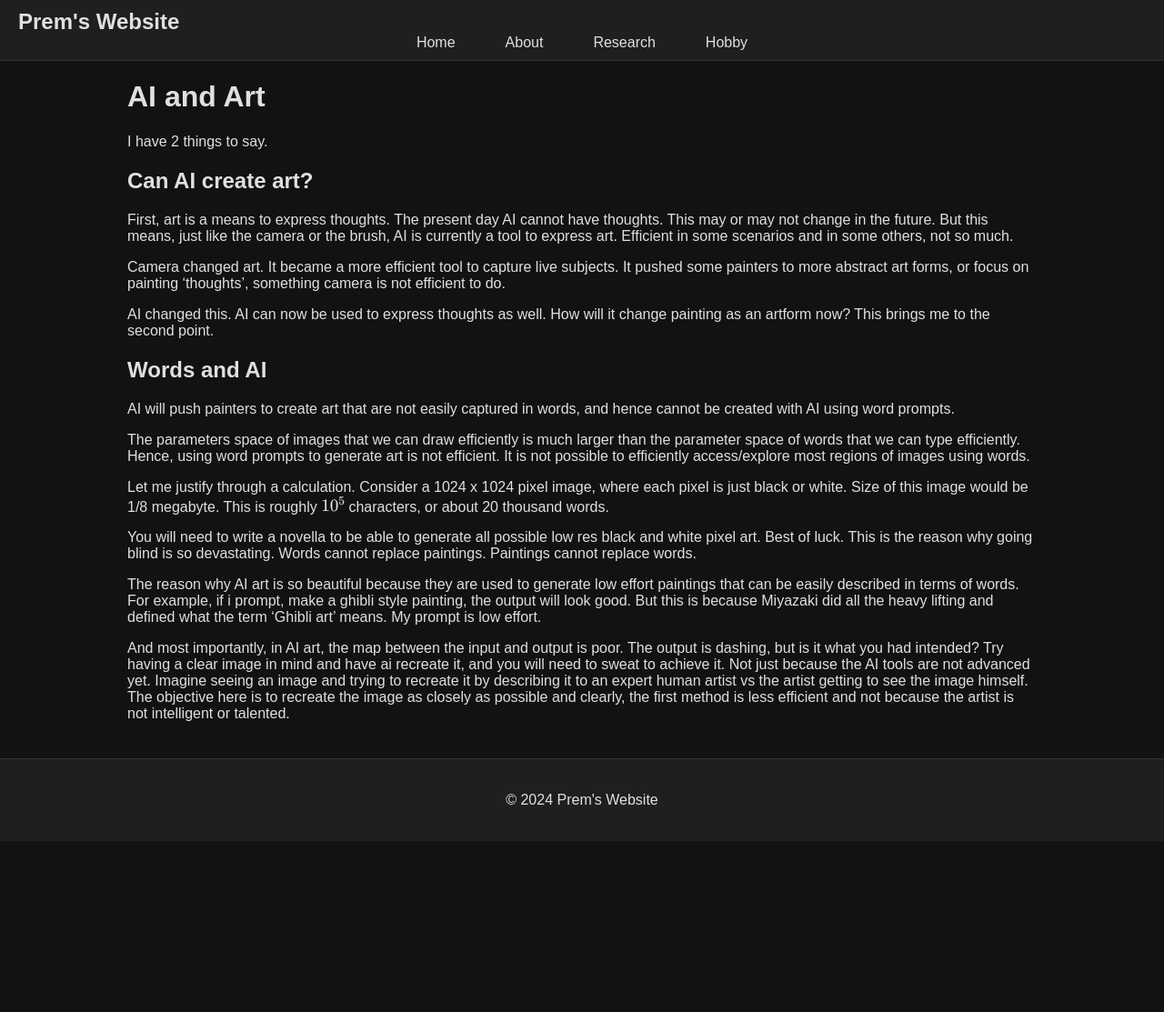
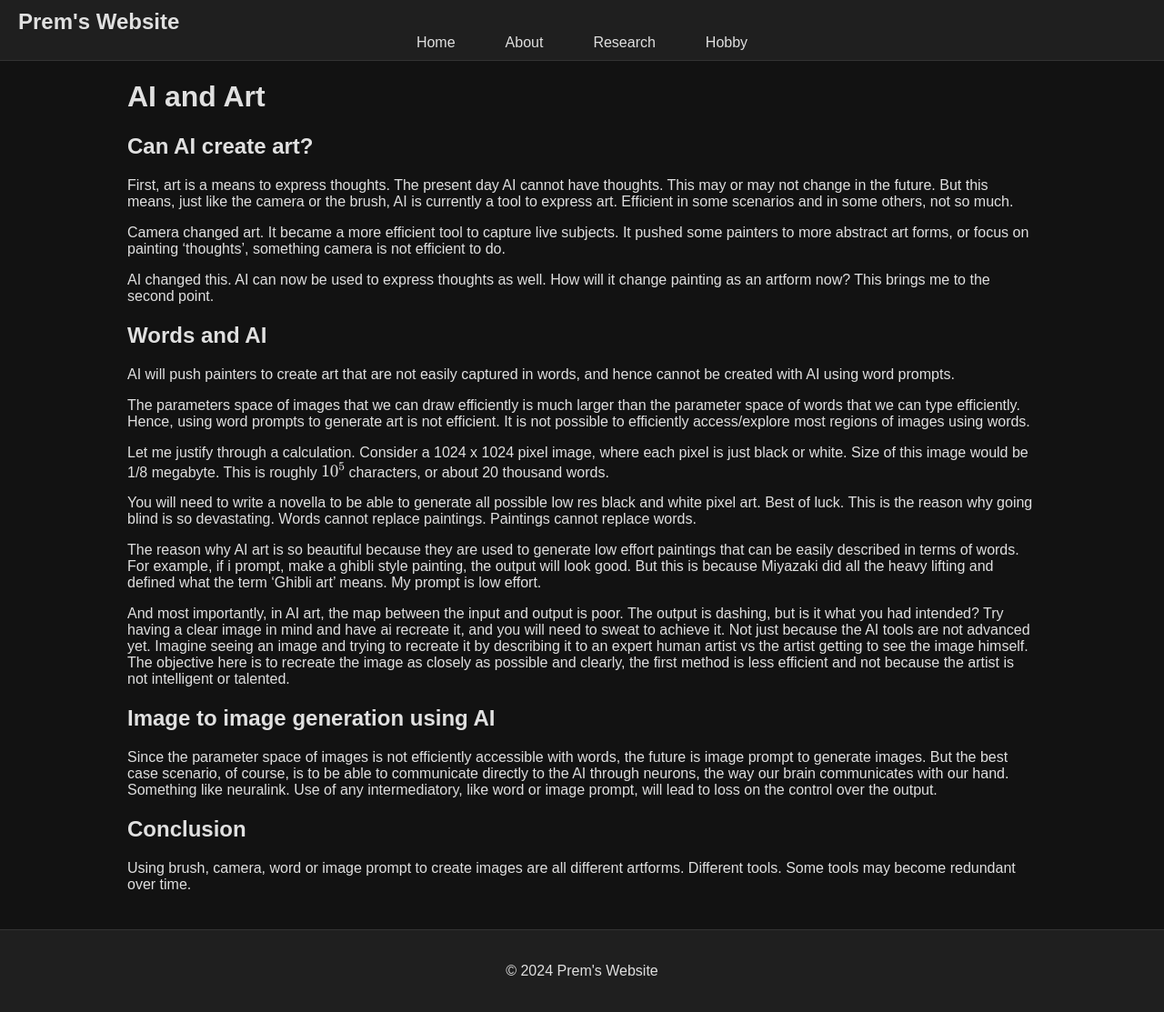
Before and after one commit to prem314/prem314.github.io, a Jekyll site: the page built from ai_and_art.md, in a window 1280 px wide. Shown: the whole page at 91% size. Built offline with Jekyll 4.4.1, drawn with Linux system fonts in a browser that asks for light colours; before the commit the page ends 925 px from its top, so only the background shows below that.

Commit message:
Update ai_and_art.md

```diff
--- a/ai_and_art.md
+++ b/ai_and_art.md
@@ -5,8 +5,6 @@ title: AI and Art
 
 
 # AI and Art
-
-I have 2 things to say.
 
 ## Can AI create art?
 
@@ -29,3 +27,11 @@ You will need to write a novella to be able to generate all possible low res bla
 The reason why AI art is so beautiful because they are used to generate low effort paintings that can be easily described in terms of words. For example, if i prompt, make a ghibli style painting, the output will look good. But this is because Miyazaki did all the heavy lifting and defined what the term 'Ghibli art' means. My prompt is low effort.
 
 And most importantly, in AI art, the map between the input and output is poor. The output is dashing, but is it what you had intended? Try having a clear image in mind and have ai recreate it, and you will need to sweat to achieve it. Not just because the AI tools are not advanced yet. Imagine seeing an image and trying to recreate it by describing it to an expert human artist vs the artist getting to see the image himself. The objective here is to recreate the image as closely as possible and clearly, the first method is less efficient and not because the artist is not intelligent or talented.
+
+## Image to image generation using AI
+
+Since the parameter space of images is not efficiently accessible with words, the future is image prompt to generate images. But the best case scenario, of course, is to be able to communicate directly to the AI through neurons, the way our brain communicates with our hand. Something like neuralink. Use of any intermediatory, like word or image prompt, will lead to loss on the control over the output.
+
+## Conclusion
+
+Using brush, camera, word or image prompt to create images are all different artforms. Different tools. Some tools may become redundant over time.
```
